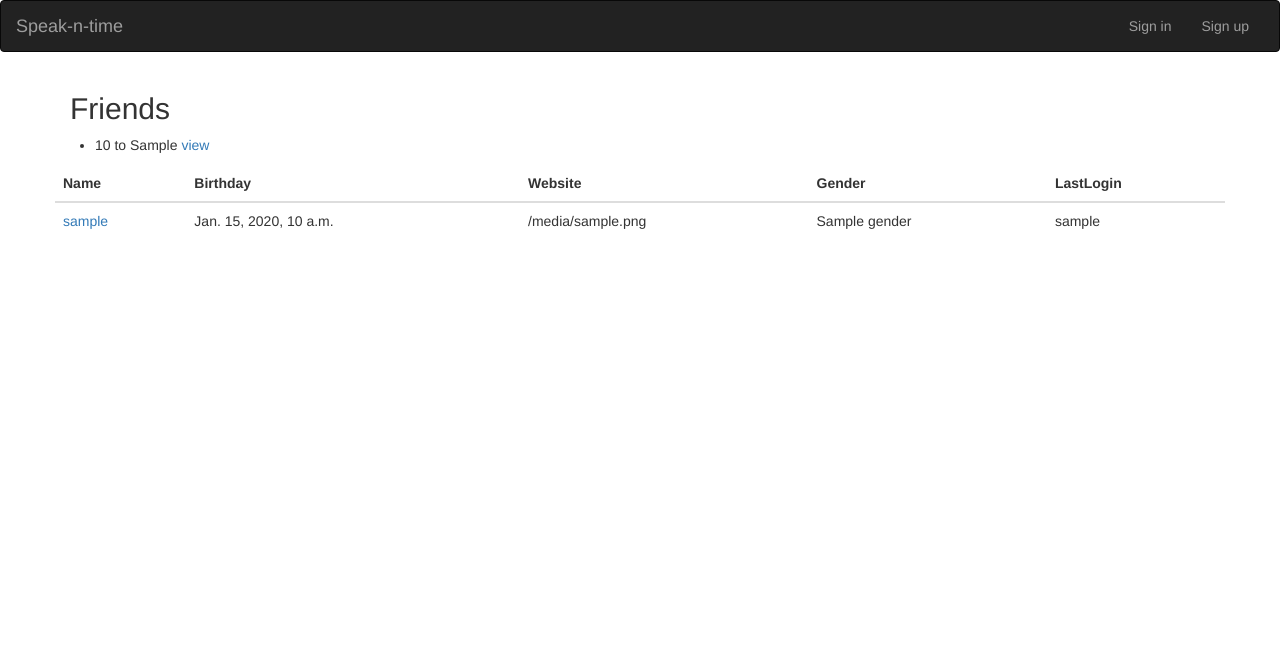
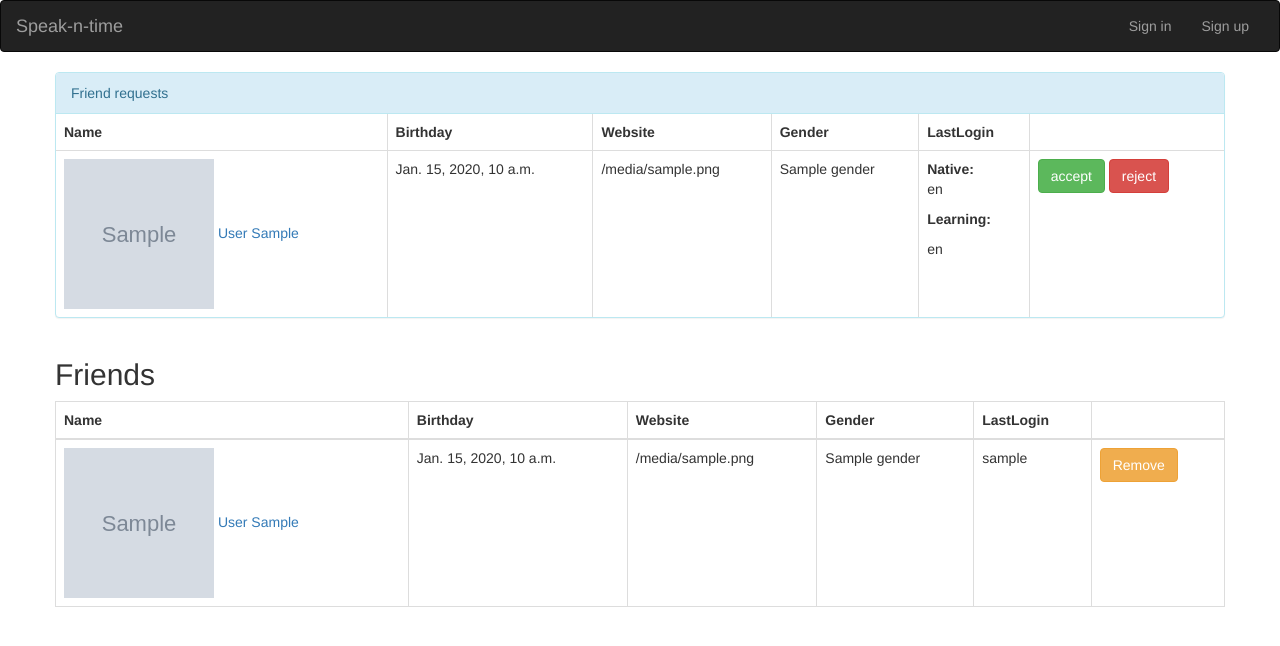
Before and after one commit to kochnev/Speak-n-Time, a Django app: template web/templates/friendship/friend_list.html in a window 1280 px wide. Shown: the top 646 px of the page. Run offline with Django 3.2, Linux system fonts and the light colour scheme; the template is opened without the code that fills it: most values are stand-ins (such as "Sample title", 1, 10 or a date in 2020); grey boxes marked "Sample" are stand-in pictures; parts of the project's set-up code (start-up, migrations or seed data) failed here and were passed over; some libraries are stand-ins or nearby versions.

Commit message:
complete functunality for friendship

```diff
--- /dev/null
+++ b/web/project/friendship/context_processors.py
@@ -0,0 +1,6 @@
+from friendship.models import FriendshipRequest
+
+def friendship_requests(request):
+    requests = FriendshipRequest.objects.requests(request.user)
+    count = len(requests)
+    return {'requests_count': count}
--- a/web/project/project/settings.py
+++ b/web/project/project/settings.py
@@ -77,6 +77,7 @@ TEMPLATES = [
                 'django.contrib.auth.context_processors.auth',
                 'django.contrib.messages.context_processors.messages',
                 'django.template.context_processors.media',
+                'friendship.context_processors.friendship_requests',
 
             ],
         },
--- /dev/null
+++ b/web/static/main/css/speakntime.css
@@ -0,0 +1,3 @@
+.action-form {
+  display: inline-block;
+}
--- a/web/templates/friendship/friend_list.html
+++ b/web/templates/friendship/friend_list.html
@@ -7,20 +7,86 @@
 {% block content %}
 
 <div class="container">
-    <h2>Friends</h2>
+
     {% if requests %}
-    <div class="row">
-        <ul>
-            {% for friendship_request in requests %}
-            <li>{{ friendship_request.from_user }} to {{ friendship_request.to_user }} <a
-                    href="{% url 'friendship_request_detail' friendship_request.id %}">view</a></li>
-            {% endfor %}
-        </ul>
-    </div>
+        <div class="row">
+            <div class="panel panel-info">
+                <div class="panel-heading">Friend requests</div>
+                <table class="table table-bordered">
+                    <thead>
+                    <tr>
+                        <th>Name</th>
+                        <th>Birthday</th>
+                        <th>Website</th>
+                        <th>Gender</th>
+                        <th>LastLogin</th>
+                        <th></th>
+                    </tr>
+                    </thead>
+                    <tbody>
+                       {% for f_request in requests %}
+                            <tr>
+                                <td>
+                                    <img src="{{ MEDIA_URL }}{{f_request.from_user.profile.picture}}" alt=""
+                                         width="150"
+                                         height="150"
+                                         alt="{{f_request.from_user.username}}">
+
+                                    <a href="{% url 'profile'  f_request.from_user.username %}">
+                                        {% if f_request.from_user.last_name %}
+                                        {{ f_request.from_user.last_name }} {{f_request.from_user.first_name}}
+                                        {% else %}
+                                        {{ f_request.from_user.username }}
+                                        {% endif %}
+                                    </a>
+                                </td>
+                                <td>
+                                    {{f_request.from_user.profile.birthday}}
+                                </td>
+                                <td>
+                                    {{f_request.from_user.profile.website}}
+                                </td>
+                                <td>
+                                    {{f_request.from_user.profile.gender}}
+                                </td>
+                                <td>
+                                    <b>Native:</b><br>
+                                    {% for x in f_request.from_user.profile.get_native_languages%}
+                                    <p>{{x.language}}
+                                    <p>
+                                        {%endfor%}
+                                        <b>Learning:</b>
+                                        {% for x in f_request.from_user.profile.get_learning_languages%}
+                                    <p>{{x.language}}
+                                    <p>
+                                    {%endfor%}
+                                </td>
+                                <td>
+                                    <div>
+                                    <form method="post" class="action-form" action="{% url 'friendship_accept' f_request.pk %}">
+                                        {% csrf_token %}
+                                        <input type="hidden" name="next" value="friendship_friends_list" />
+                                        <input type="submit" class="btn btn-success" value="accept"/>
+                                    </form>
+
+                                    <form method="post" class="action-form" action="{% url 'friendship_reject' f_request.pk %}">
+                                        {% csrf_token %}
+                                        <input type="hidden" name="next" value="friendship_friends_list" />
+                                        <input type="submit" class="btn btn-danger" value="reject"/>
+                                    </form>
+
+                                </td>
+                            </tr>
+                        {% endfor %}
+                    </tbody>
+                </table>
+            </div>
+        </div>
     {% endif %}
     {% if friend_list %}
     <div class="row">
-        <table class="table">
+        <h2>Friends</h2>
+        <table class="table table-bordered">
             <thead>
             <tr>
                 <th>Name</th>
@@ -28,14 +94,24 @@
                 <th>Website</th>
                 <th>Gender</th>
                 <th>LastLogin</th>
+                <th></th>
             </tr>
             </thead>
             <tbody>
             {% for friend in friend_list %}
             <tr>
                 <td>
+                    <img src="{{ MEDIA_URL }}{{friend.profile.picture}}" alt=""
+                         width="150"
+                         height="150"
+                         alt="{{friend.username}}">
+
                     <a href="{% url 'profile'  friend.username %}">
-                        {{ friend.username }}
+                        {% if friend.last_name %}
+                           {{ friend.last_name }} {{friend.first_name}}
+                        {% else %}
+                           {{ friend.username }}
+                        {% endif %}
                     </a>
                 </td>
                 <td>
@@ -50,6 +126,13 @@
                 <td>
                     {{friend.profile.last_login}}
                 </td>
+                <td>
+                    <form class="action-form" action="{% url 'friendship_remove' friend.username %}" method="post">
+                         {% csrf_token %}
+                          <input type="hidden" name="next" value="friendship_friends_list" />
+                         <input type="submit" value="Remove" class="btn btn-warning">
+                     </form>
+                </td>
             </tr>
             {% endfor %}
             </tbody>
--- a/web/templates/main/base.html
+++ b/web/templates/main/base.html
@@ -21,7 +21,7 @@
 
 
     <!-- Custom styles for this template -->
-    <!-- <link href="{% static 'main/css/dashboard.css' %}" rel="stylesheet">
+    <link href="{% static 'main/css/speakntime.css' %}" rel="stylesheet">
 
        <!-- JQuery js --->
     <script src="{% static 'jquery/jquery-3.2.1.min.js' %}"></script>
@@ -46,17 +46,18 @@
             <ul class="nav navbar-nav">
                 {% if user.is_authenticated %}
                 <li>
-                    <a class="nav-link" href="{% url 'search'%}">Search</a>
+                    <a class="nav-link" href="{% url 'search'%}">Search </a>
                 </li>
                 <li>
-                    <a class="nav-link" href="{% url 'friendship_view_friends' user.username%}">Friends</a>
+                    <a class="nav-link" href="{% url 'friendship_friends_list' user.username%}">
+                      Friends {% if requests_count %}<span class="badge badge-danger">{{requests_count}}</span>{% endif %}</a>
                 </li>
                 {% endif %}
             </ul>
             <ul class="nav navbar-nav navbar-right">
                 {% if user.is_authenticated %}
                 <li>
-                    <a class="nav-link" href="{% url 'profile' user.username %}">{{user.username}}</a>
+                    <a class="nav-link" href="{% url 'profile' user.username %}">{{user.username}} #{{user.id}}</a>
                 </li>
                 <li>
                     <a class="nav-link" href="{% url 'logout' %}">Log out</a>
```
Also changed, not shown: web/project/friendship/models.py (+25 -5 lines), web/project/friendship/urls.py (+16 -9 lines), web/project/friendship/views.py (+64 -61 lines), web/templates/friendship/request_detail.html (deleted, +0 -20 lines), web/templates/main/profile.html (+32 -9 lines), web/project/friendship/migrations/0002_auto_20170926_0548.py (added).
